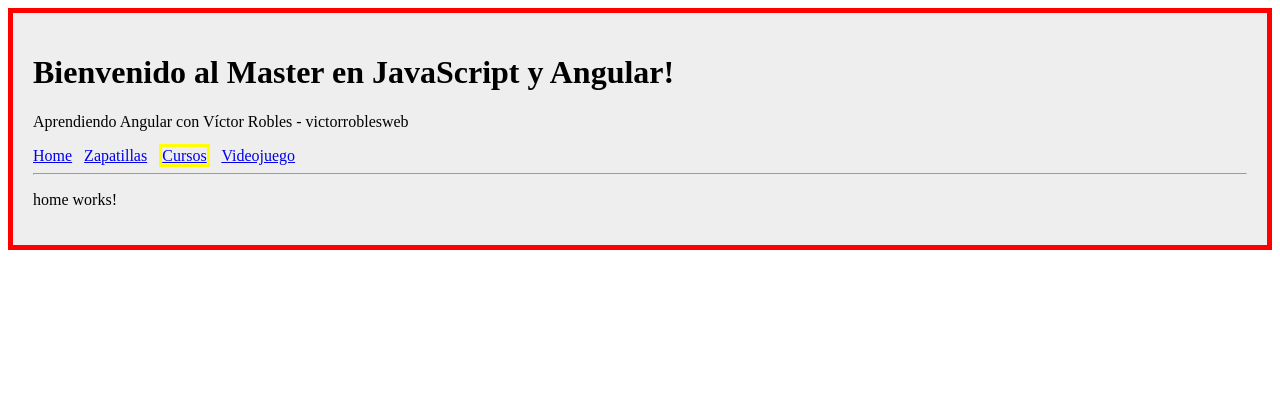
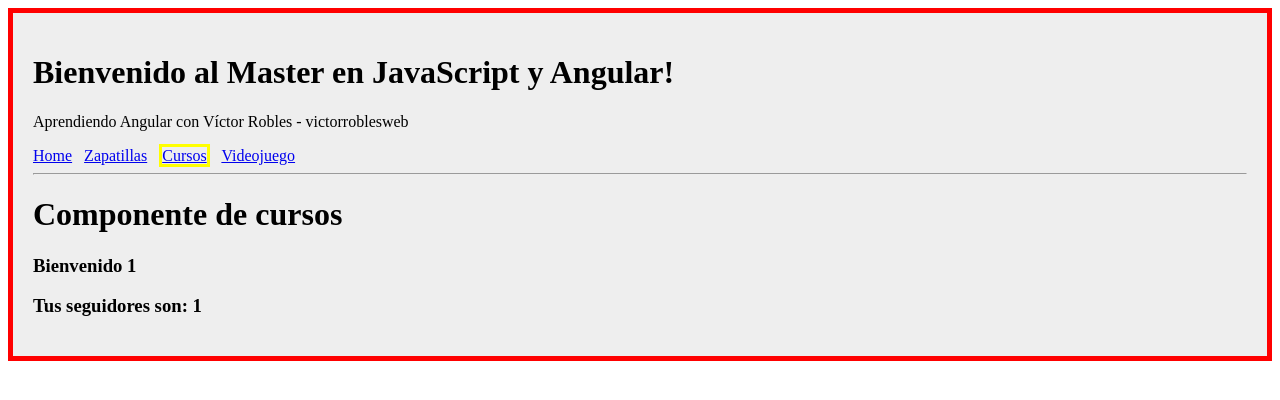
Before and after one commit to carlos-montesm/aprendiendo-angular, an Angular app: page /cursos/1/1 in a window 1280 px wide. Shown: the top 400 px of the page. Built offline with nearby package versions, Linux system fonts and the light colour scheme.

Commit message:
Parameters were added by the url of the component of your view, and they will be displayed in your component

```diff
--- a/src/app/app.routing.ts
+++ b/src/app/app.routing.ts
@@ -16,6 +16,7 @@ const appRoutes: Routes = [
     {path: 'zapatillas', component: ZapatillasComponent},
     {path: 'videojuego', component: VideojuegoComponent},
     {path: 'cursos', component: CursosComponent},
+    {path: 'cursos/:nombre/:followers', component: CursosComponent},
     {path: '**', component: HomeComponent}
 ];
 
--- a/src/app/cursos/cursos.component.html
+++ b/src/app/cursos/cursos.component.html
@@ -1 +1,5 @@
-<p>cursos works!</p>
+<h1>
+    Componente de cursos
+</h1>
+<h3 *ngIf="nombre">Bienvenido {{nombre}}</h3>
+<h3 *ngIf="followers">Tus seguidores son: {{followers}}</h3>
--- a/src/app/cursos/cursos.component.ts
+++ b/src/app/cursos/cursos.component.ts
@@ -1,4 +1,5 @@
 import { Component, OnInit } from '@angular/core';
+import { Router, ActivatedRoute, Params } from '@angular/router';
 
 @Component({
   selector: 'cursos',
@@ -6,10 +7,20 @@ import { Component, OnInit } from '@angular/core';
   styleUrls: ['./cursos.component.css']
 })
 export class CursosComponent implements OnInit {
+  public nombre: string = "";
+  public followers: number = 0;
 
-  constructor() { }
+  constructor(
+    private _route: ActivatedRoute,
+    private _router: Router
+  ) { }
 
   ngOnInit() {
-
+    this._route.params.subscribe((params: Params) => {
+      this.nombre = params['nombre'];
+      this.followers = +params['followers'];
+      //console.log(this.nombre);
+      //console.log(typeof +params['followers'])
+    });
   }
 }
```
